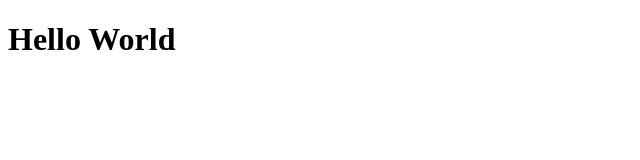
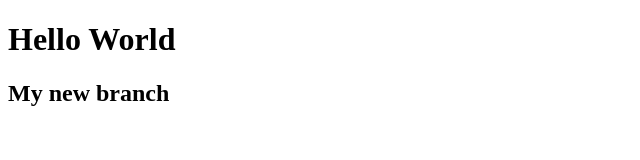
Before and after one commit to Elibako/hello-world, a plain HTML site: page index.html in a window 1280 px wide. Shown: the whole page, without its empty margins (0-640 px from the left). Drawn offline with Linux system fonts and the light colour scheme.

Commit message:
new branch

```diff
--- a/index.html
+++ b/index.html
@@ -3,6 +3,7 @@
 <head>
 <body>
 <h1>Hello World</h1>
+<h2>My new branch</h2>
 </body>
 </head>
 </html>
```
